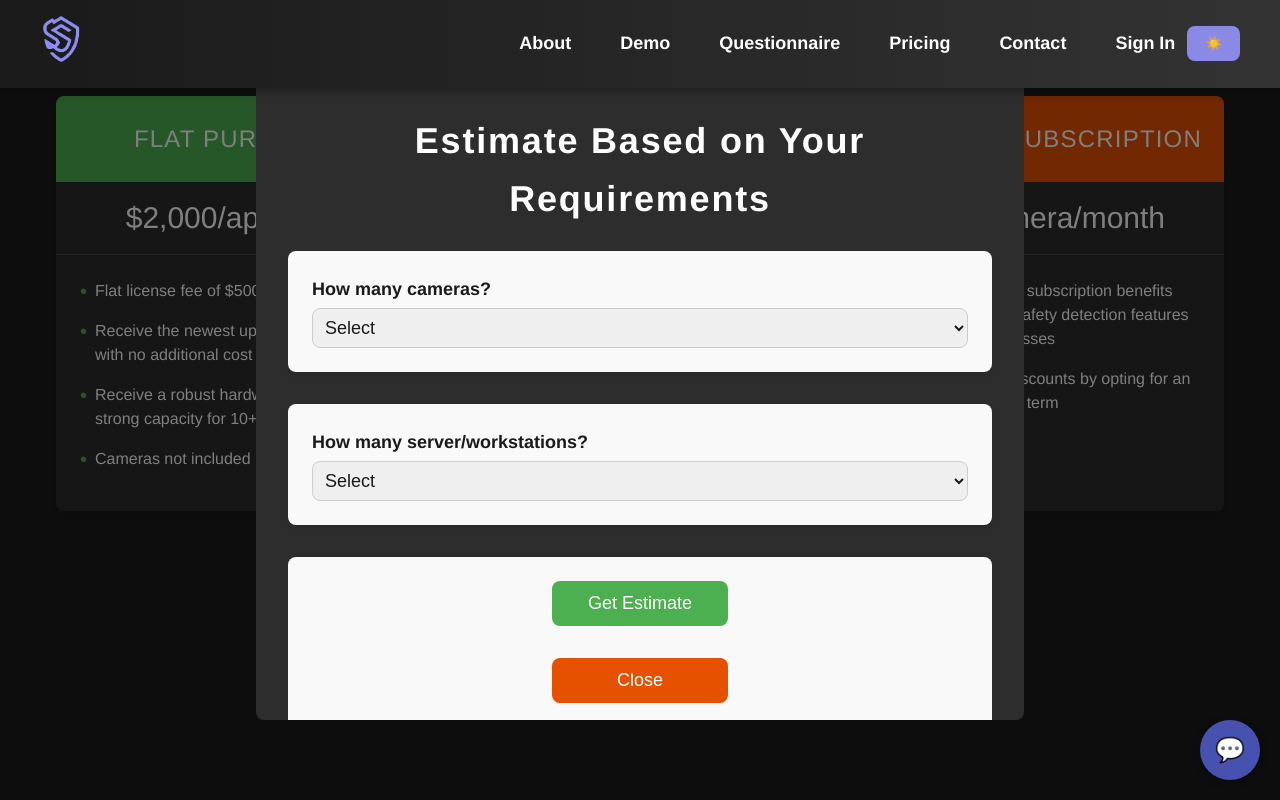
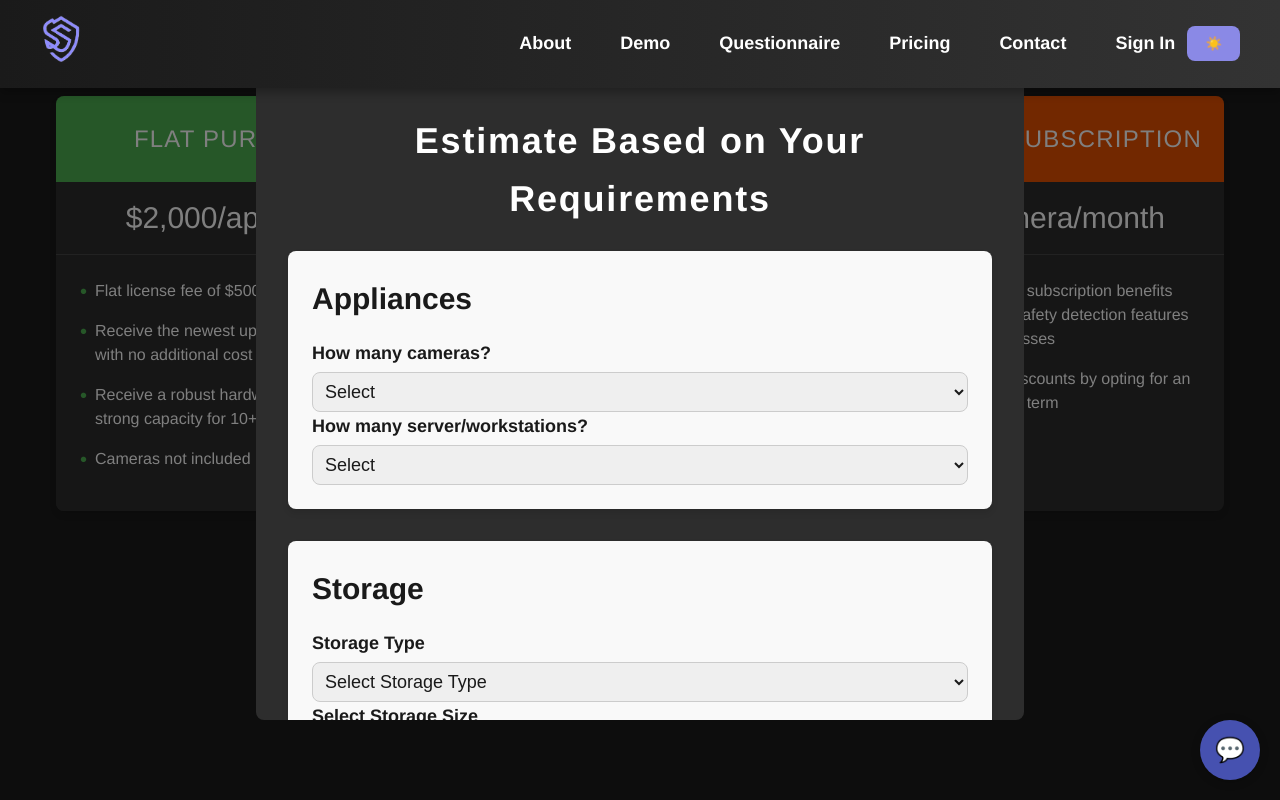
Before and after one commit to jshingala/SentrySight, a React (Create React App) app: page /pricing in a window 1280 px wide. Both pictures are taken after a click on the button "Press for Estimate". Shown: the top 800 px of the page. Built offline with nearby package versions, Linux system fonts and the light colour scheme.

Commit message:
Resolved conflict for pricing

```diff
--- a/src/Pricing.jsx
+++ b/src/Pricing.jsx
@@ -228,12 +228,10 @@ function Pricing({ onContactClick }) {
         Estimate Based on Your Requirements
       </h2>
 
-            {[
-              { label: "How many cameras?", value: field1, setter: setField1 },
-              { label: "How many server/workstations?", value: field2, setter: setField2 }
-            ].map((input, idx) => (
-              <div key={idx} style={modalSectionStyle}>
-                <label style={labelStyle}>{input.label}</label>
+      {/* Appliances Section */}
+      <div style={modalSectionStyle}>
+        <h3 style={{ fontSize: theme.fontSizes.xl, marginBottom: "16px", color: theme.colors.textDark }}>Appliances</h3>
+        <label style={labelStyle}>How many cameras?</label>
         <select
           style={{
             width: "100%", padding: "8px",
@@ -242,8 +240,26 @@ function Pricing({ onContactClick }) {
             fontSize: theme.fontSizes.md,
             color: theme.colors.textDark
           }}
-                  value={input.value}
-                  onChange={(e) => input.setter(e.target.value)}
+          value={field1}
+          onChange={(e) => setField1(e.target.value)}
+        >
+          <option value="">Select</option>
+          {[...Array(10)].map((_, i) => (
+            <option key={i + 1} value={i + 1}>{i + 1}</option>
+          ))}
+        </select>
+
+        <label style={labelStyle}>How many server/workstations?</label>
+        <select
+          style={{
+            width: "100%", padding: "8px",
+            border: "1px solid #ccc",
+            borderRadius: "8px",
+            fontSize: theme.fontSizes.md,
+            color: theme.colors.textDark
+          }}
+          value={field2}
+          onChange={(e) => setField2(e.target.value)}
         >
           <option value="">Select</option>
           {[...Array(10)].map((_, i) => (
@@ -251,9 +267,100 @@ function Pricing({ onContactClick }) {
           ))}
         </select>
       </div>
+
+      {/* Storage Section */}
+      <div style={modalSectionStyle}>
+        <h3 style={{ fontSize: theme.fontSizes.xl, marginBottom: "16px", color: theme.colors.textDark }}>Storage</h3>
+        <label style={labelStyle}>Storage Type</label>
+        <select
+          style={{
+            width: "100%", padding: "8px",
+            border: "1px solid #ccc",
+            borderRadius: "8px",
+            fontSize: theme.fontSizes.md,
+            color: theme.colors.textDark
+          }}
+          value={field3}
+          onChange={(e) => setField3(e.target.value)}
+        >
+          <option value="">Select Storage Type</option>
+          <option value="Cloud">Cloud</option>
+          <option value="Physical">Physical</option>
+        </select>
+
+        <label style={labelStyle}>Select Storage Size</label>
+        <select
+          style={{
+            width: "100%", padding: "8px",
+            border: "1px solid #ccc",
+            borderRadius: "8px",
+            fontSize: theme.fontSizes.md,
+            color: theme.colors.textDark
+          }}
+          value={field3}
+          onChange={(e) => setField3(e.target.value)}
+        >
+          <option value="">Select Size</option>
+          <option value="64GB">64GB</option>
+          <option value="128GB">128GB</option>
+          <option value="256GB">256GB</option>
+          <option value="512GB">512GB</option>
+          <option value="1TB">1TB</option>
+          <option value="2TB">2TB</option>
+          <option value="4TB">4TB</option>
+          <option value="8TB">8TB</option>
+          <option value="16TB">16TB</option>
+        </select>
+      </div>
+
+      {/* Network Requirements Section */}
+      <div style={modalSectionStyle}>
+        <h3 style={{ fontSize: theme.fontSizes.xl, marginBottom: "16px", color: theme.colors.textDark }}>Network Requirements</h3>
+        <label style={labelStyle}>Routers and Switches</label>
+        <select
+          style={{
+            width: "100%", padding: "8px",
+            border: "1px solid #ccc",
+            borderRadius: "8px",
+            fontSize: theme.fontSizes.md,
+            color: theme.colors.textDark
+          }}
+          value={field1}
+          onChange={(e) => setField1(e.target.value)}
+        >
+          <option value="">Select</option>
+          {[...Array(10)].map((_, i) => (
+            <option key={i + 1} value={i + 1}>{i + 1}</option>
           ))}
+        </select>
+      </div>
 
-            <div style={{ ...modalSectionStyle, textAlign: "center" }}>
+      {/* Security Features Section */}
+      <div style={modalSectionStyle}>
+        <h3 style={{ fontSize: theme.fontSizes.xl, marginBottom: "16px", color: theme.colors.textDark }}>Security Features</h3>
+        <label style={labelStyle}>Select Security Features</label>
+        <select
+          style={{
+            width: "100%", padding: "8px",
+            border: "1px solid #ccc",
+            borderRadius: "8px",
+            fontSize: theme.fontSizes.md,
+            color: theme.colors.textDark
+          }}
+          value={field2}
+          onChange={(e) => setField2(e.target.value)}
+        >
+          <option value="">Select</option>
+          <option value="Encryption of data">Encryption of data</option>
+          <option value="Role-based access control">Role-based access control</option>
+          <option value="Secure cloud storage">Secure cloud storage</option>
+          <option value="Secure physical storage">Secure physical storage</option>
+          <option value="No specific security features">No specific security features</option>
+        </select>
+      </div>
+
+      {/* Get Estimate Button */}
+      <div style={{ textAlign: "center", marginTop: "16px" }}>
         <button
           onClick={handleEstimate}
           style={buttonStyle(theme.colors.headerFlat)}
@@ -262,16 +369,22 @@ function Pricing({ onContactClick }) {
         >
           Get Estimate
         </button>
+      </div>
+
+      {/* Estimate Display */}
       {estimate && (
         <div style={{
           marginTop: "16px",
           fontSize: theme.fontSizes.xxl,
-                  color: theme.colors.textPrimary
+          color: theme.colors.textPrimary,
+          textAlign: "center"
         }}>
           <strong>Estimated Price: </strong> {estimate}
         </div>
       )}
-              <div style={{ marginTop: "16px" }}>
+
+      {/* Close Button */}
+      <div style={{ textAlign: "center", marginTop: "16px" }}>
         <button
           onClick={() => setIsModalOpen(false)}
           style={buttonStyle(theme.colors.headerPremium)}
@@ -283,7 +396,6 @@ function Pricing({ onContactClick }) {
       </div>
     </div>
   </div>
-        </div>
 )}
     </main>
   );
```
Lines whose indentation alone changed are shown as unchanged.
